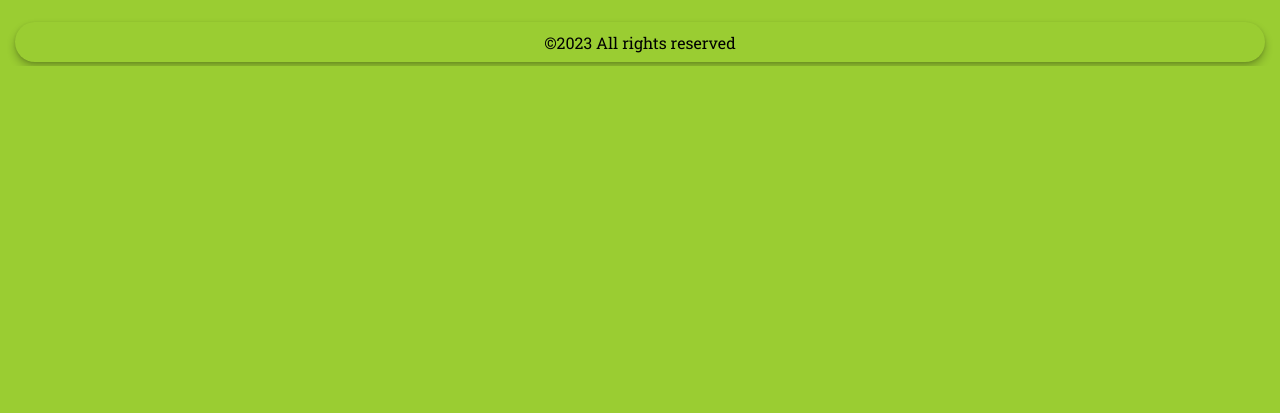
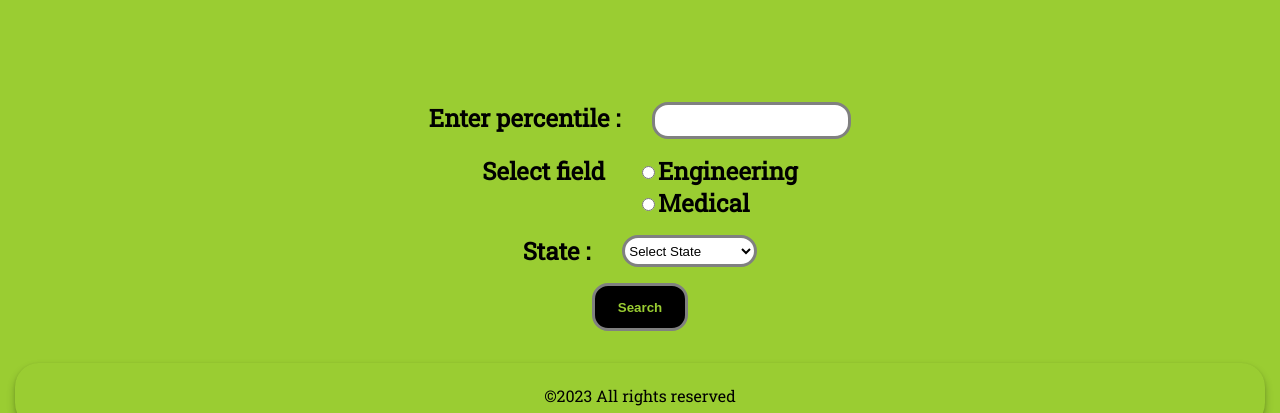
Before and after one commit to KrishT0/minor-project, a React (Vite) app: page / in a window 1280 px wide. Shown: the part 734-1147 px from the top of the page. Before the commit the page ends 800 px from the top, so only its background shows below. Built offline with nearby package versions, Linux system fonts and the light colour scheme.

Commit message:
States dropdown added

```diff
--- a/src/App.jsx
+++ b/src/App.jsx
@@ -8,7 +8,7 @@ import './style/App.css'
 
 function App() {
   const { isAuthenticated } = useAuth0();
-  if (isAuthenticated) {
+  // if (isAuthenticated) {
   return (
     <div className="App">
       <Navbar />
@@ -18,16 +18,16 @@ function App() {
       <Footer />
     </div>
   )
-  }
-  else {
-    return (
-      <div className="App">
-        <Navbar />
-        <Heroes />
-        <ClientData />
-        <Footer />
-      </div>
-    )
-  }
+  // }
+  // else {
+  //   return (
+  //     <div className="App">
+  //       <Navbar />
+  //       <Heroes />
+  //       <ClientData />
+  //       <Footer />
+  //     </div>
+  //   )
+  // }
 }
 export default App
--- a/src/components/CollegeSearch.jsx
+++ b/src/components/CollegeSearch.jsx
@@ -2,21 +2,54 @@ export default function CollegeSearch() {
      return (
           <div className="search flex">
                <div className="marks flex">
-                    <h2>Enter marks :</h2>
-                    <input type="placholder" className="bar" />
+                    <h2>Enter percentile :</h2>
+                    <input type="placholder" className="bar" required />
                </div>
                <div className="field flex">
                     <h2>Select field</h2>
                     <div className="filed-name">
-                    <div className="flex">
-                         <input type="radio" id="Engineering" name="field" value="Engineering" />
-                         <label for="Engineering"><h3>Engineering</h3></label>
+                         <div className="flex">
+                              <input type="radio" id="Engineering" name="field" value="Engineering" />
+                              <label for="Engineering"><h2>Engineering</h2></label>
+                         </div>
+                         <div className="flex">
+                              <input type="radio" id="Medical" name="field" value="Medical" />
+                              <label for="Medical"><h2>Medical</h2></label>
+                         </div>
                     </div>
-                    <div className="flex">
-                         <input type="radio" id="Medical" name="field" value="Medical"/>
-                         <label for="Medical"><h3>Medical</h3></label>
-                    </div>
-                    </div>
+               </div>
+               <div className="state flex">
+                    <label for="State"><h2>State :</h2></label>
+                    <select id="State">
+                         <option value="State">Select State</option>
+                         <option value="Andhra Pradesh">Andhra Pradesh</option>
+                         <option value="Delhi">Delhi</option>
+                         <option value="Assam">Assam</option>
+                         <option value="Bihar">Bihar</option>
+                         <option value="Chattisgarh">Chattisgarh</option>
+                         <option value="Gujrat">Gujrat</option>
+                         <option value="Haryana">Haryana</option>
+                         <option value="Himachal Pradesh">Himachal Pradesh</option>
+                         <option value="Jharjhand">Jharkhand</option>
+                         <option value="Karnataka">Karnataka</option>
+                         <option value="Kerala">Kerala</option>
+                         <option value="Madhya Pradesh">Madhya Pradesh</option>
+                         <option value="Maharashtra">Maharashtra</option>
+                         <option value="Manipur">Manipur</option>
+                         <option value="Meghalaya">Meghalaya</option>
+                         <option value="Mizoram">Mizoram</option>
+                         <option value="Nagaland">Nagaland</option>
+                         <option value="Odisha">Odisha</option>
+                         <option value="Punjab">Punjab</option>
+                         <option value="Rajasthan">Rajasthan</option>
+                         <option value="Sikkim">Sikkim</option>
+                         <option value="Tamil Nadu">Tamil Nadu</option>
+                         <option value="Telangana">Telangana</option>
+                         <option value="Tripura">Tripura</option>
+                         <option value="Uttarakhand">Uttarak</option>
+                         <option value="Uttar Pradesh">Uttar Pradesh</option>
+                         <option value="West Bengal">West Bengal</option>
+                    </select>
                </div>
                <button>Search</button>
           </div>
--- a/src/style/App.css
+++ b/src/style/App.css
@@ -156,12 +156,22 @@ h3 {
 .search button {
      background-color: white;
      padding: 0.3rem;
-     width: 5rem;
-     height: 2.5rem;
+     width: 6rem;
+     height: 3rem;
      border-radius: 1rem;
      font-weight: bold;
      background: black;
      color: yellowgreen;
+     border: 3px solid grey;
+}
+
+.state {
+     gap: 2rem;
+}
+
+.state select {
+     border-radius: 1rem;
+     background: white;
      border: 3px solid grey;
 }
 
@@ -172,7 +182,7 @@ h3 {
 
 /* Footer */
 .footer {
-     height: 5vh;
+     height: 8vh;
      border-radius: 1.5rem;
      box-shadow: rgba(0, 0, 0, 0.12) 0px 1px 3px, rgba(0, 0, 0, 0.24) 0px 5px 9px;
      align-items: center;
```
Lines whose indentation alone changed are shown as unchanged.
